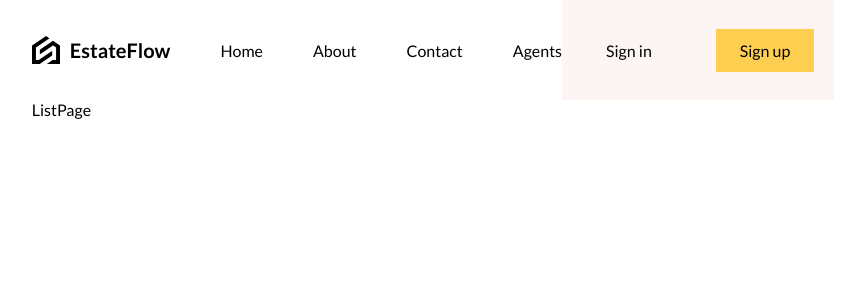
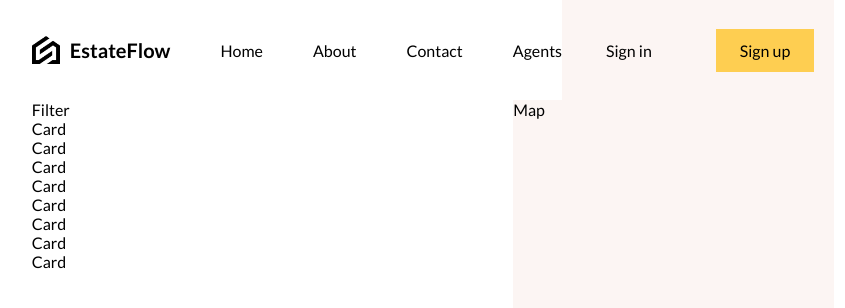
Before and after one commit to nemida/estateflow, a React (Vite) app: page /list in a window 1280 px wide. Shown: the top 308 px of the page, without its empty margins (207-1052 px from the left). Built offline with nearby package versions, Linux system fonts and the light colour scheme.

Commit message:
feat: added Card and Filter component

```diff
--- /dev/null
+++ b/src/components/card/Card.jsx
@@ -0,0 +1,7 @@
+import "./card.scss";
+
+function Card() {
+    return <div className="card">Card</div>;
+}
+
+export default Card;
--- /dev/null
+++ b/src/components/filter/Filter.jsx
@@ -0,0 +1,7 @@
+import "./filter.scss";
+
+function Filter() {
+    return <div className="filter">Filter</div>;
+}
+
+export default Filter;
--- /dev/null
+++ b/src/components/filter/filter.scss
@@ -0,0 +1,3 @@
+.filter {
+
+}
--- a/src/routes/listPage/listPage.jsx
+++ b/src/routes/listPage/listPage.jsx
@@ -1,7 +1,23 @@
+import Filter from "../../components/filter/Filter";
+import Card from "../../components/card/Card";
+import { listData } from "../../lib/dummyData";
 import "./listPage.scss";
 
 const ListPage = () => {
-    return <div className="listPage">ListPage</div>;
+    const data = listData;
+    return (
+        <div className="listPage">
+            <div className="listContainer">
+                <div className="wrapper">
+                    <Filter />
+                    {data.map((item) => (
+                        <Card key={item.id} item={item} />
+                    ))}
+                </div>
+            </div>
+            <div className="mapContainer">Map</div>
+        </div>
+    );
 };
 
 export default ListPage;
--- a/src/routes/listPage/listPage.scss
+++ b/src/routes/listPage/listPage.scss
@@ -1,3 +1,17 @@
 .listPage {
+    display: flex;
+    height: 100%;
+
+    .listContainer {
+        flex: 3;
+        .wrapper {
+            padding-right: 50px;
+        }
+    }
+
+    .mapContainer {
+        flex: 2;
+        background-color: #fcf5f3;
+    }
 
 }
```
Also changed, not shown: src/components/card/card.scss (added).
